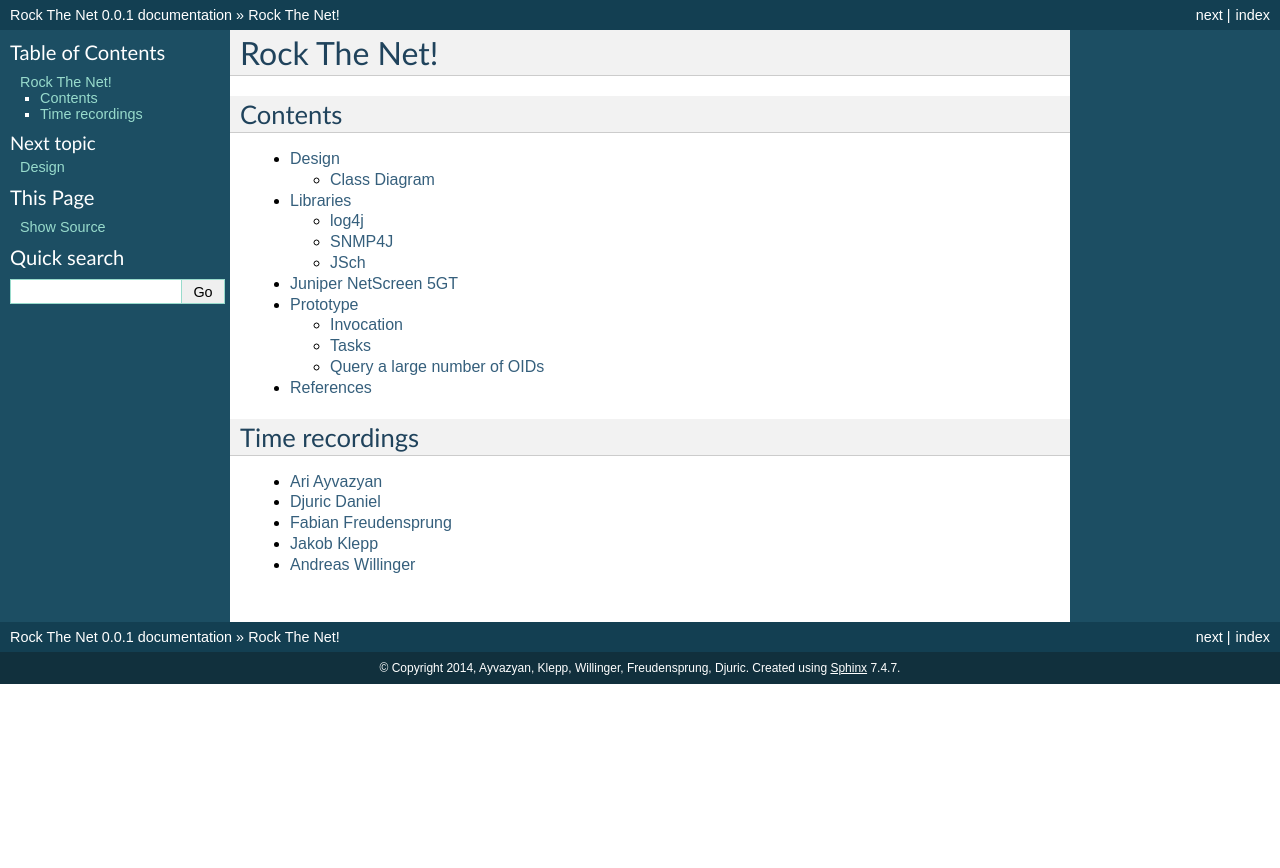
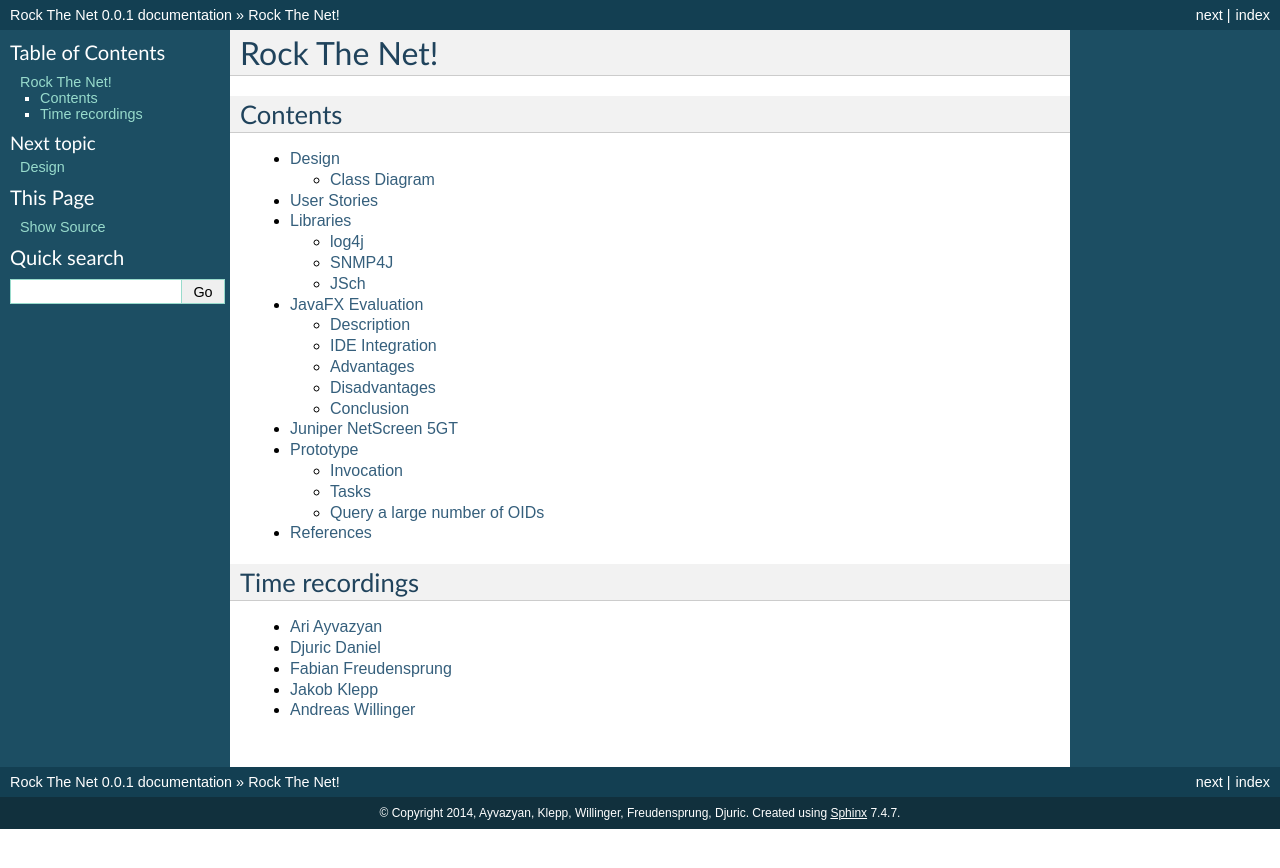
Before and after one commit to aayvazyan-tgm/RouterManagementProject_RockTheNet, a Sphinx documentation site: the page built from docs/index.rst, in a window 1280 px wide. Shown: the top 868 px of the page. Built offline with Sphinx 7.4.7, drawn with Linux system fonts in a browser that asks for light colours.

Commit message:
fixed some rst syntax

```diff
--- a/docs/JavaFX_Evaluation.rst
+++ b/docs/JavaFX_Evaluation.rst
@@ -3,20 +3,18 @@
 =================
 
 Description
------------
+~~~~~~~~~~~
 JavaFX is a Java library for developing GUIs, which is included in the JDK as of now. JavaFX offers much better multimedia and animation support than Swing and allows developers to model and style the UI using CSS + FXML. JavaFX is used to develop RIAs (Rich Internet Applications), which means, that the programs most of the time either run in the Browserc(as Applet) or are started via Java Web Start.
 
 
 IDE Integration
----------------
+~~~~~~~~~~~~~~~
 Netbeans and IntelliJ both support JavaFX and offer a few tools for JavaFX devlopers, like the GUI editor for JavaFX that is included in Netbeans.
 
 For Eclipse there is the plugin e(fx)clipse available, that also includes tools like a FXML-editor or a specialized classpath container.
 
 To be honest, there isn't really that much need for a plugin, because JavaFX is just a Library that can be used.
 
-Advantages & Disadvantages
---------------------------
 Advantages
 ~~~~~~~~~~
 + Going to be the standard for Java GUI development
--- a/docs/index.rst
+++ b/docs/index.rst
@@ -13,7 +13,9 @@
    :maxdepth: 2
 
    design
+   user_stories
    libraries
+   JavaFX_Evaluation
    device
    prototype
    references
--- a/docs/timerecording_djuric.rst
+++ b/docs/timerecording_djuric.rst
@@ -1,9 +1,9 @@
 Djuric Daniel
-============
+=============
 
 ================================= ========== =================== ===== ===== ========
 Task                              Date       Who                 From  To    Duration
 ================================= ========== =================== ===== ===== ========
 Meeting                           2014-09-24 Daniel Djuric       16:10 17:10 01:00
-Requirements&libaries desc		  2014-09-25 Daniel Djuric       23:00 00:20 01:20
+Requirements&libaries desc        2014-09-25 Daniel Djuric       23:00 00:20 01:20
 ================================= ========== =================== ===== ===== ========
--- a/docs/timerecording_freudensprung.rst
+++ b/docs/timerecording_freudensprung.rst
@@ -5,5 +5,5 @@
 Task                              Date       Who                  From  To    Duration
 ================================= ========== ==================== ===== ===== ========
 Meeting                           2014-09-24 Fabian Freudensprung 16:10 17:10 01:00
-JavaFX Evaluation				  2014-09-24 Fabian Freudensprung 22:30 23:30 01:00
+JavaFX Evaluation                 2014-09-24 Fabian Freudensprung 22:30 23:30 01:00
 ================================= ========== ==================== ===== ===== ========
```
